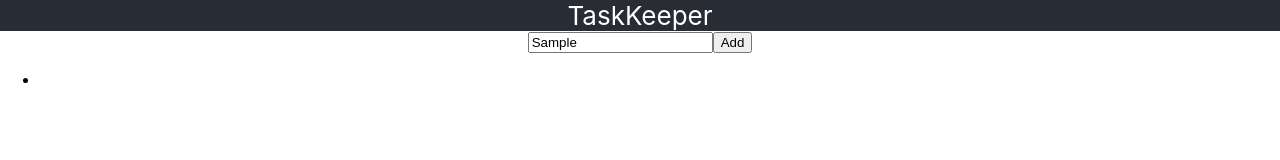
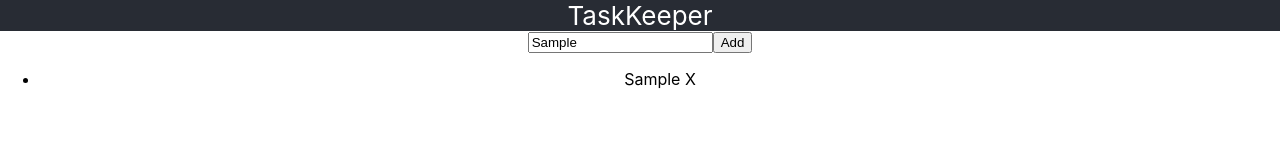
Before and after one commit to OLD-itdev161-fa2023/sherise-prusinksi-p1, a React (Create React App) app in the folder front-end/: page / in a window 1280 px wide. Both pictures are taken after typing "Sample" into the empty fields and a click on the button "Add". Shown: the top 160 px of the page. Built offline with nearby package versions, Linux system fonts and the light colour scheme; no server answers.

Commit message:
front-end delete a task completed

```diff
--- a/front-end/src/App.js
+++ b/front-end/src/App.js
@@ -20,6 +20,14 @@ function App() {
     setTasks([...tasks, newTask])
   }
 
+  const deleteTask = async (e, id) => {
+    try {
+      e.stopPropagation()
+      await api.deleteTask(id)
+      setTasks(tasks.filter(({ _id: i }) => id !== i))
+    } catch (err) { }
+  }
+
   return (
     <div className="App" >
       <header className="App-header">
@@ -39,6 +47,7 @@ function App() {
           {tasks.map(({ _id, taskDescription, completed }, i) => (
             <li key={i}>
               {taskDescription}
+              {task} <span onClick={e => deleteTask(e, _id)}>X</span>
             </li>
           ))}
         </ul>
```
